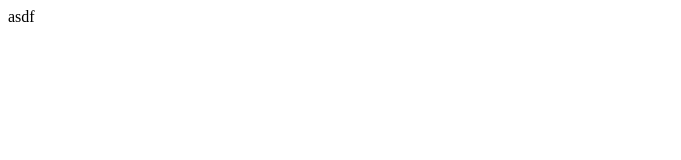
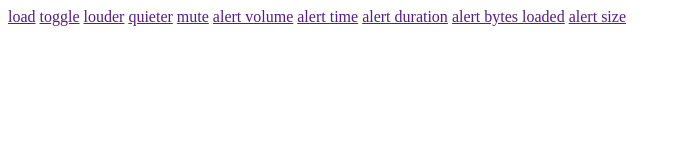
Before and after one commit to breily/jquery.player.js, a plain HTML site: page index.html in a window 1280 px wide. Shown: the whole page, without its empty margins (0-681 px from the left). Drawn offline with nearby package versions, Linux system fonts and the light colour scheme.

Commit message:
working on test page

```diff
--- a/index.html
+++ b/index.html
@@ -1 +1,24 @@
-asdf
+<html>
+    <head>
+        <script type="text/javascript" src="http://ajax.googleapis.com/ajax/libs/jquery/1.2.6/jquery.min.js"></script>
+        <script type="text/javascript" src="jquery.player.js"></script>
+        <script type="text/javascript">
+            $("#play").player("music.swf");
+        </script>
+    </head>
+    <body>
+        <div id="play"></div>
+        <div id="controls">
+            <a href="" onclick="$('#play').load('test.mp3'); return false;">load</a>
+            <a href="" onclick="$('#play').toggle(); return false;">toggle</a>
+            <a href="" onclick="$('#play').volume('up'); return false;">louder</a>
+            <a href="" onclick="$('#play').volume('down'); return false;">quieter</a>
+            <a href="" onclick="$('#play').volume('mute'); return false;">mute</a>
+            <a href="" onclick="alert($('#play').volume()); return false;">alert volume</a>
+            <a href="" onclick="alert($('#play').time()); return false;">alert time</a>
+            <a href="" onclick="alert($('#play').time('total')); return false;">alert duration</a>
+            <a href="" onclick="alert($('#play').bytes()); return false;">alert bytes loaded</a>
+            <a href="" onclick="alert($('#play').bytes('total')); return false;">alert size</a>
+        </div>
+    </body>
+</html>
```
